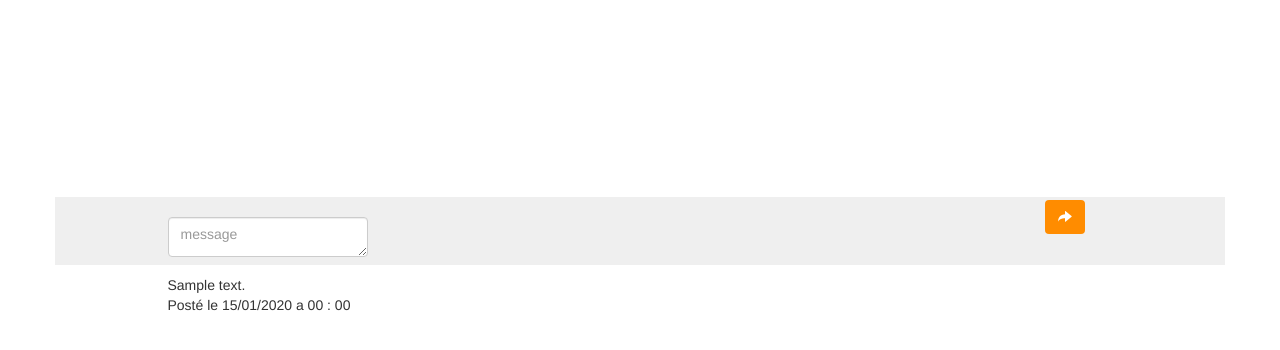
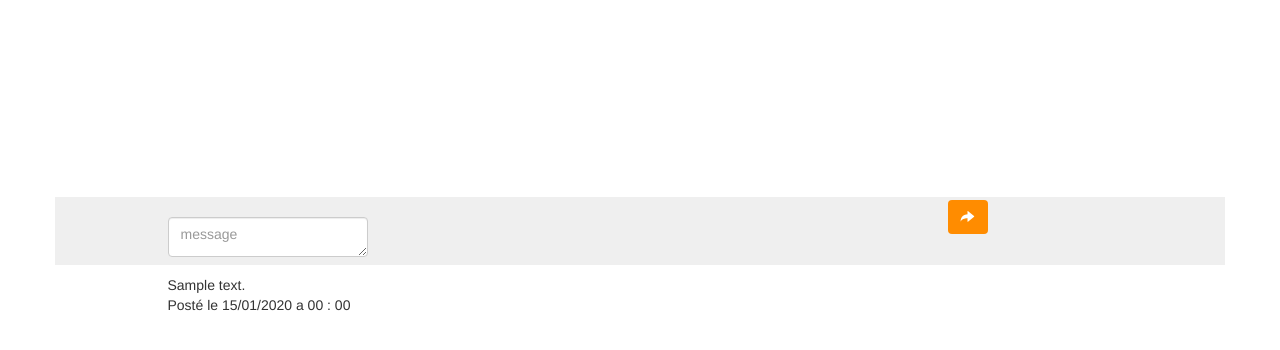
Before and after one commit to CedricPEPS/socialNetwork, a PHP site: page /socialNetwork/home in a window 1280 px wide. Shown: the part 169-519 px from the top of the page. Run offline with PHP 8.4, Linux system fonts and the light colour scheme; the visitor is signed in with stand-in values (Sample User, id 1); tables that the repository leaves empty hold one stand-in row (values such as "Sample post"); some libraries are stand-ins or nearby versions.

Commit message:
Add files via upload
update button submit

```diff
--- a/templates/home.twig
+++ b/templates/home.twig
@@ -6,14 +6,14 @@
 
 	<div class="container logon">
 		<div class="row">
-			<div class="col-xs-offset-1 col-xs-9 text-center">
+			<div class="col-xs-offset-1 col-xs-8 text-center">
 				<h2></h2>
 				<form method="post" action="{{root}}home/createArticle">
 					<textarea type="text" class="form-control" name="content" value="" placeholder="message" required></textarea>
-				</form>
 			</div>
 			<div class="col-xs-2">
 				<button type="submit" class="btn btn-small glyphicon glyphicon-share-alt"></button>
+				</form>
 			</div>
 		</div>
 	</div>
```
